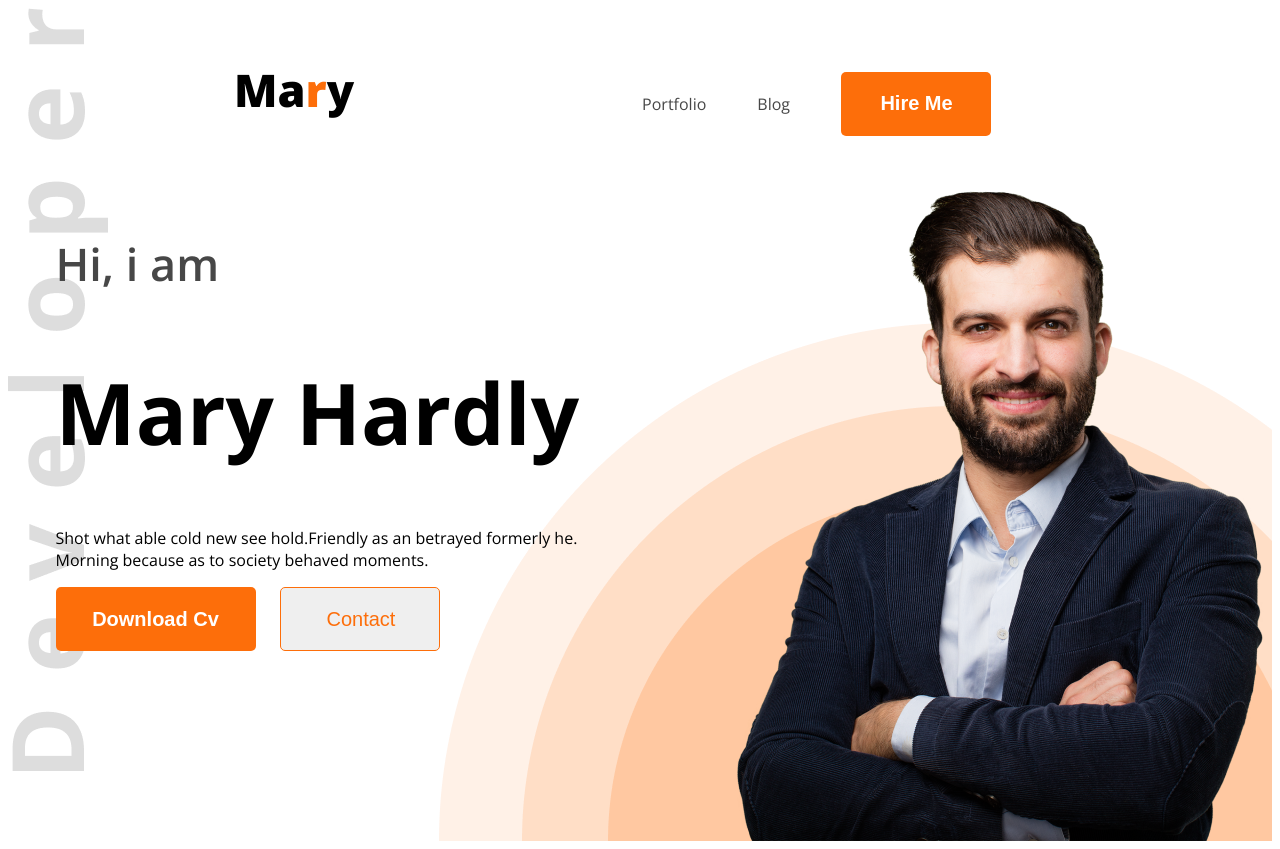
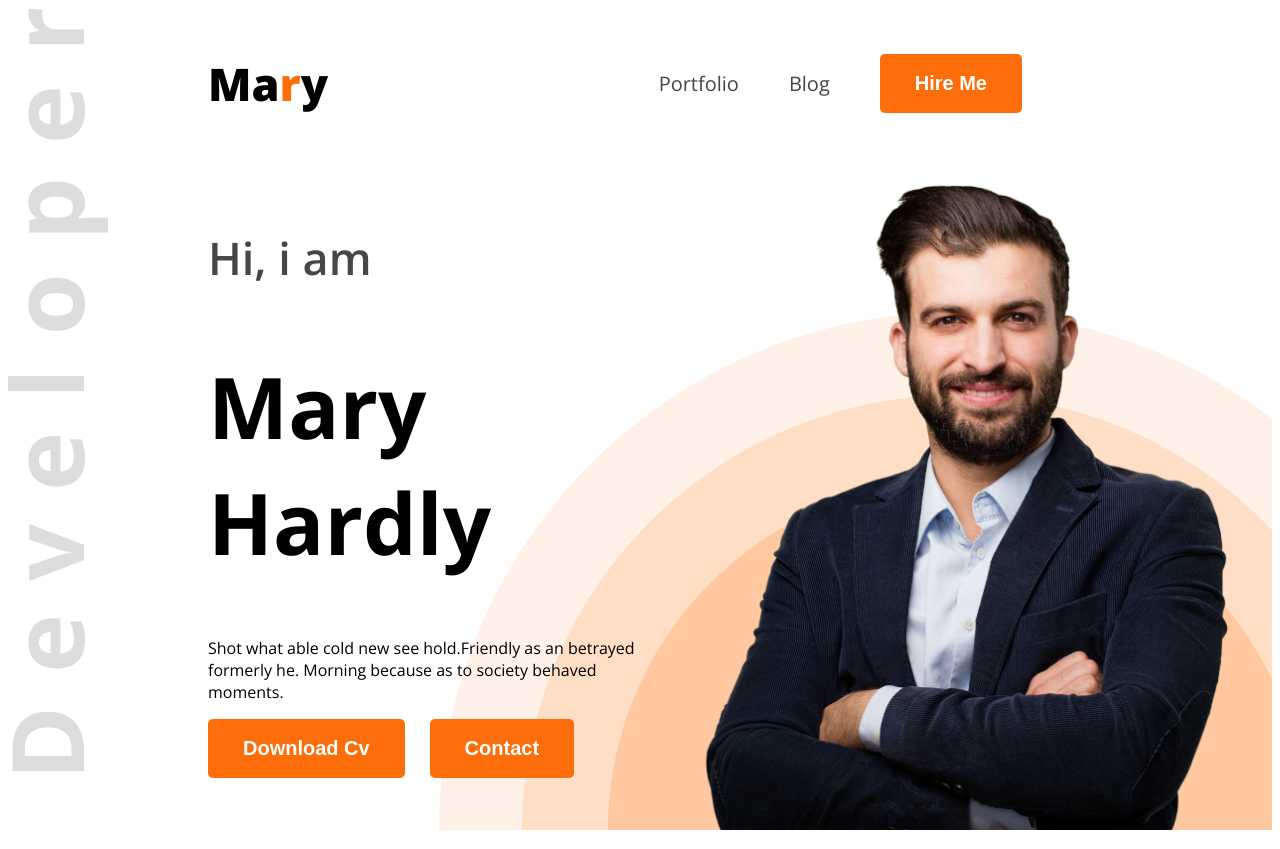
Before and after one commit to adrafiu/my-first-portfolio, a plain HTML site: page index.html in a window 1280 px wide. Drawn offline with nearby package versions, Linux system fonts and the light colour scheme.

```diff
--- a/index.html
+++ b/index.html
@@ -32,10 +32,10 @@
             Shot what able cold new see hold.Friendly as an betrayed formerly
             he. Morning because as to society behaved moments.
           </p>
-          <button class="btn-download">Download Cv</button>
+          <button class="btn-primary">Download Cv</button>
           &nbsp;&nbsp;&nbsp;&nbsp;
-          <button class="btn-content">
-            <span class="text-primary">Contact</span>
+          <button class="btn-primary">
+            <span>Contact</span>
           </button>
         </div>
         <img class="banner-profile-pic" src="images/hardy.png" alt="" />
--- a/style/style.css
+++ b/style/style.css
@@ -24,17 +24,17 @@
   color: white;
   font-size: 20px;
   font-weight: bold;
-  padding: 18px 35px 19px 36px;
-  border: #fd6e0a;
+  padding: 18px 35px;
+  border: none;
   border-radius: 5px;
-  width: 150px;
+  /* width: 150px;
   height: 64px;
-  cursor: pointer;
+  cursor: pointer; */
 }
-.btn-primary:hover {
+/* .btn-primary:hover {
   color: #2c190b;
-}
-.btn-download {
+} */
+/* .btn-download {
   background-color: #fd6e0a;
   color: white;
   border: #fd6e0a;
@@ -44,49 +44,52 @@
   font-size: 20px;
   width: 200px;
   height: 64px;
-}
-.btn-content {
+} */
+/* .btn-content {
   border: 1px solid #fd6e0a;
   border-radius: 5px;
   padding: 19px 23px 18px 24px;
   width: 160px;
   height: 64px;
   font-size: 20px;
-}
+} */
 /* nav styles */
 nav {
   display: flex;
   align-items: center;
   justify-content: space-between;
+  margin: 0 200px;
 }
 .nav-title {
   font-weight: 800;
   font-size: 45px;
-  margin-top: 51px;
-  margin-left: 226px;
+  /* margin-top: 51px; */
+  /* margin-left: 226px; */
 }
 nav ul {
   display: flex;
   align-items: center;
-  margin-top: 50px;
-  margin-right: 230px;
+  /* margin-top: 50px;
+  margin-right: 230px; */
 }
 nav ul li {
   list-style: none;
-  margin-right: 51px;
+  margin-right: 50px;
 }
 nav ul li a {
   text-decoration: none;
+  font-size: 20px;
 }
 /* banner style */
 .banner {
   display: flex;
   justify-content: space-between;
+  margin: 0 35px 0 200px;
 }
 .banner-content {
-  max-width: 585px;
-  height: 356px;
-  margin: 0 auto;
+  max-width: 580px;
+  /* height: 356px;
+  margin: 0 auto; */
   /* padding: 236px 965px 245px 50px; */
 }
 .banner-greeting {
@@ -98,6 +101,6 @@
   font-size: 85px;
 }
 .banner-profile-pic {
-  width: 584px;
-  height: 676px;
+  width: 580px;
+  /* height: 676px; */
 }
```
